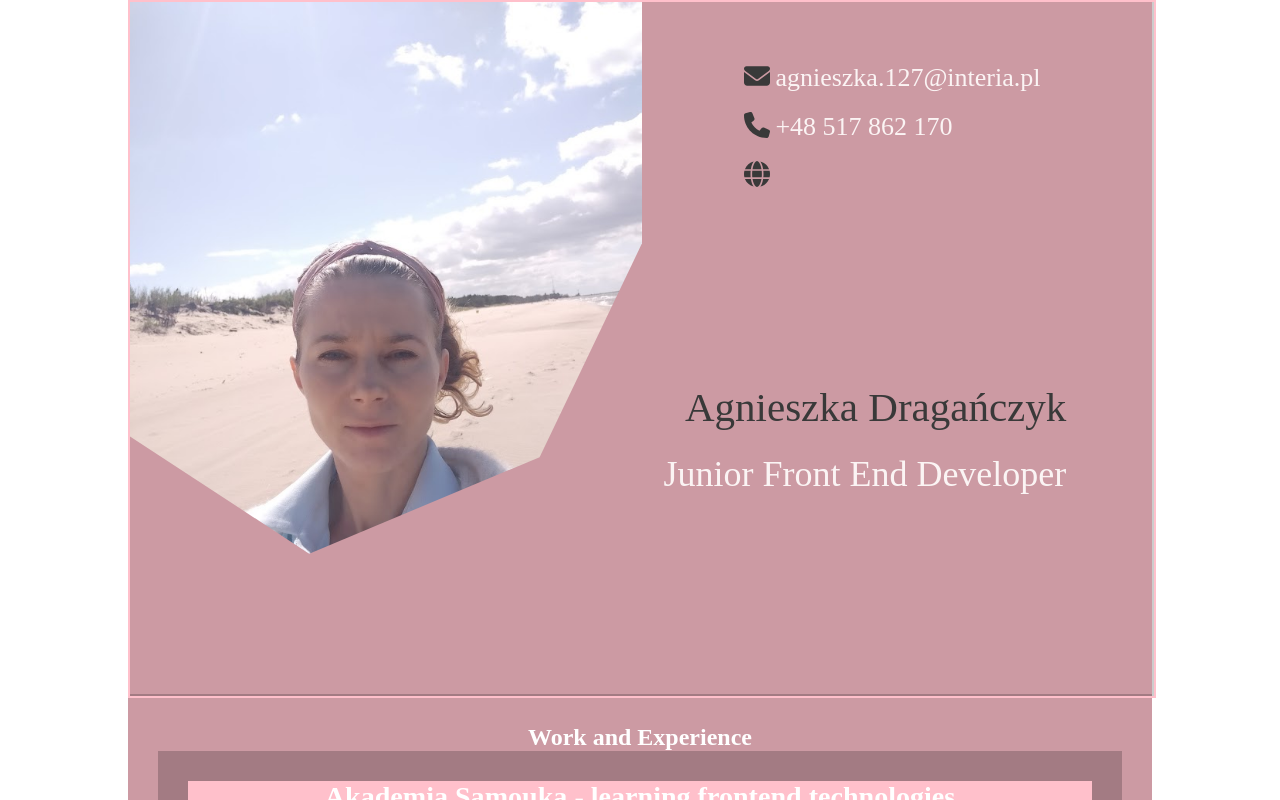
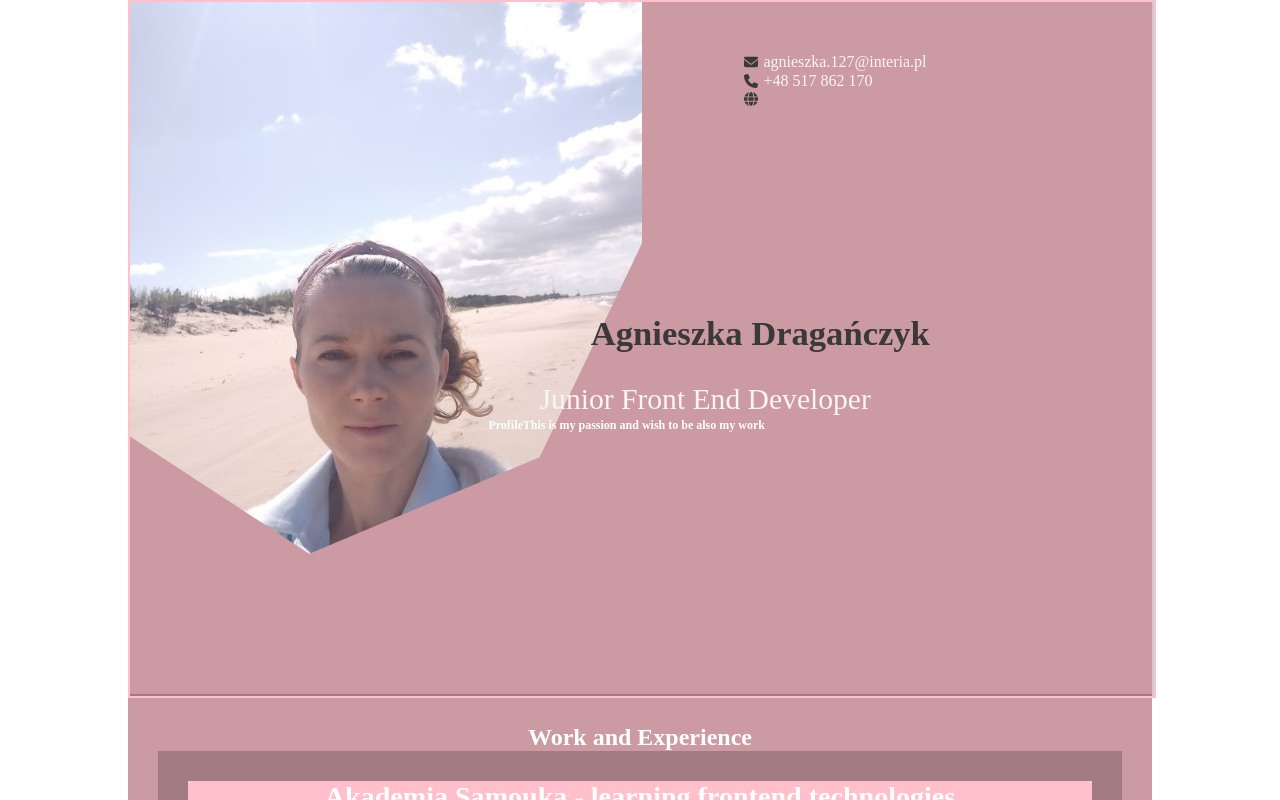
Before and after one commit to AgnieszkaDra/CV-React, a React (Create React App) app: page / in a window 1280 px wide. Built offline with nearby package versions, Linux system fonts and the light colour scheme.

Commit message:
some changes

```diff
--- a/src/components/ContactsList/ContactsList.js
+++ b/src/components/ContactsList/ContactsList.js
@@ -34,9 +34,8 @@ export const ContactsList = (props) => {
           return renderListItem(item, i)
         })}
       </ul>
-      <div className={classes.name + ' font-contrast'}>{ props.name } </div>
-      <br></br>
-      <div className={classes.title + ' font-main'}>{props.title}</div>
+      <h1 className={classes.name + ' font-contrast'}>{ props.name } </h1>
+      <h3 className={classes.title + ' font-main'}>{props.title}</h3>
     </>
 
   )
--- a/src/components/ContactsList/styles.module.css
+++ b/src/components/ContactsList/styles.module.css
@@ -12,6 +12,7 @@
   flex-direction: column;
   padding-top: 5%;
   padding-bottom: 5%;
+  padding-left: 0;
 }
 
 @media(min-width:768px) {
@@ -21,49 +22,61 @@
   }
 }
 
-.list > * {
+/* .list > * {
   display: flex;
   font-size: calc(5px + 1vh);
-  padding-top: calc(0.5% + 1vh);
-  padding-bottom: calc(0.5% + 1vh);
+  padding-top: calc(0.2% + 1vh);
+  padding-bottom: calc(0.2% + 1vh);
+} */
+
+.list > * span {
+  font-size: 14px;
+  margin-right: 5px;
+  vertical-align: middle;
 }
 
-@media(min-width:768px) {
+/* @media(min-width:768px) {
   .list > * {
-    font-size: calc(10px + 2vh);
+    font-size: calc(10px + 1.2vh);
     padding-top: calc(0.5% + 1vh);
     padding-bottom: calc(0.5% + 1vh);
   }
-}
+} */
 
 .name {
   display: flex;
   justify-content: flex-start;
   align-items: center;
-  font-size: calc(12px + 1vh);
+  /* font-size: calc(12px + 1vh); */
+  font-size: 25px;
   text-align: start;
+  font-weight: 900;
+
 }
 
 .title {
   display: flex;
   justify-content: flex-start;
   align-items: center;
-  font-size: calc(10px + 1vh);
+  font-size: 16px;
+  font-weight: 400;
+  /* font-size: calc(10px + 1vh); */
   text-align: start;
+
 }
 
 @media(min-width: 768px) {
   .name {
-    font-size: calc(25px + 2vh);
-    right: calc(7% + 2vh);
-    top: 55%;
+    font-size: calc(25px + 1.2vh);
+    left: 45%;
+    top: 45%;
     position: absolute;
   }
 
   .title {
-    font-size: calc(20px + 2vh);
-    right: calc(7% + 2vh);
-    top: 65%;
+    font-size: calc(20px + 1.2vh);
+    left: 40%;
+    top: 55%;
     position: absolute;
   }
 
@@ -81,9 +94,7 @@
 
 
 
-.list > * svg {
-  margin-right: 5px;
-}
+
 
 
 
--- /dev/null
+++ b/src/components/Decription/Description.js
@@ -0,0 +1,16 @@
+import React from 'react'
+import PropTypes from 'prop-types'
+import classes from './styles.module.css'
+
+export const Description = (props) => {
+  return (
+    <p className={classes.p}>{props.sectionTitle}{props.description}</p>
+  )
+}
+
+Description.propTypes = {
+  description: PropTypes.string,
+  sectionTitle: PropTypes.string
+}
+
+export default Description
--- /dev/null
+++ b/src/components/Decription/styles.module.css
@@ -0,0 +1,19 @@
+.root {
+
+
+}
+
+.p {
+  font-size: 12px;
+  text-align: start;
+  font-weight: 900;
+}
+
+@media(min-width: 768px) {
+  .p {
+
+    left: 35%;
+    top: 60%;
+    position: absolute;
+  }
+}
--- a/src/components/HeaderContainer/Header.js
+++ b/src/components/HeaderContainer/Header.js
@@ -3,6 +3,7 @@ import PropTypes from 'prop-types'
 import logo from '../assets/face.jpg'
 // import MainProfile from '../MainProfile/MainProfile'
 import ContactsList from '../ContactsList/ContactsList'
+import Description from '../Decription/Description'
 import classes from './styles.module.css'
 
 export const Header = (props) => {
@@ -27,14 +28,18 @@ export const Header = (props) => {
         className={'contacts'}
       >
       </ContactsList>
-    </header>
+      <Description
+       {...props.profileDescription}
+      ></Description>
+     </header>
   )
 }
 
 Header.propTypes = {
   className: PropTypes.string,
   profileBasic: PropTypes.object,
-  profileList: PropTypes.object
+  profileList: PropTypes.object,
+  profileDescription: PropTypes.object
 }
 
 export default Header
--- a/src/data/infoProfile.js
+++ b/src/data/infoProfile.js
@@ -21,6 +21,10 @@ const infoProfile = {
         icon={faGlobe}
         key={'ndsjdn'}/>, { portfolio: '' }]
     ]
+  },
+  profileDescription: {
+    sectionTitle: 'Profile',
+    description: 'This is my passion and wish to be also my work'
   }
 
 }
```
Also changed, not shown: src/components/HeaderContainer/styles.module.css (line endings or trailing spaces).
